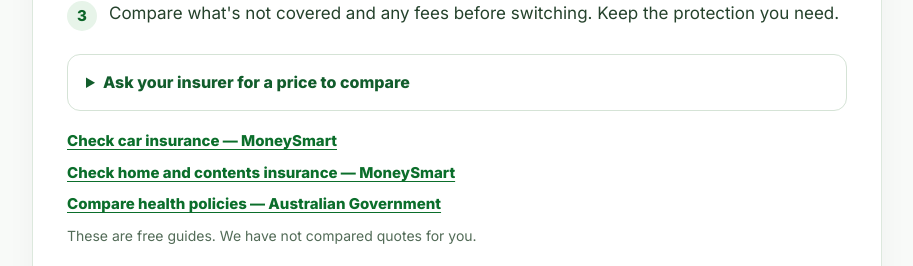
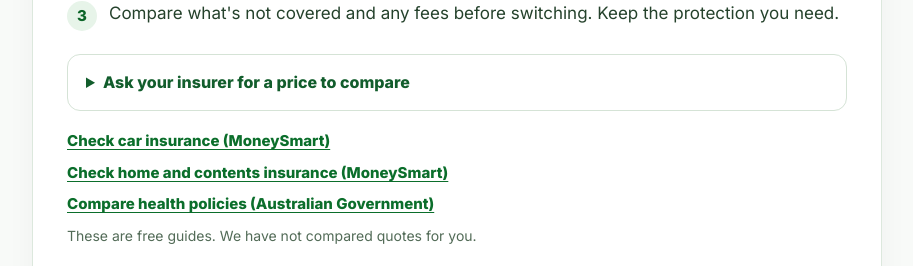
Before and after one commit to SpendShiftOfficial/Spenshiftnew, a Next.js app: page /report-preview in a window 1280 px wide. Shown: the part 2440-2706 px from the top of the page, without its empty margins (183-1096 px from the left). Built offline with nearby package versions, Linux system fonts and the light colour scheme; a web font is replaced by a local one.

Commit message:
Remove long dashes from report guide links

```diff
--- a/app/report/[id]/SimpleSavingsReport.tsx
+++ b/app/report/[id]/SimpleSavingsReport.tsx
@@ -201,23 +201,23 @@ function UsefulHelp({ op, r }: { op: SavingsOpportunity; r: ReportRefinements })
   if (area === "insurance" || area === "phone") {
     const guides: Record<string, { label: string; url: string }> = {
       "Car": {
-        label: "Check car insurance — MoneySmart",
+        label: "Check car insurance (MoneySmart)",
         url: "https://moneysmart.gov.au/car-insurance/how-to-save-money-on-car-insurance",
       },
       "Home or contents": {
-        label: "Check home and contents insurance — MoneySmart",
+        label: "Check home and contents insurance (MoneySmart)",
         url: "https://moneysmart.gov.au/home-insurance/choosing-home-insurance",
       },
       "Health": {
-        label: "Compare health policies — Australian Government",
+        label: "Compare health policies (Australian Government)",
         url: "https://www.privatehealth.gov.au/dynamic/search/",
       },
       "Life or income protection": {
-        label: "Read about life and income cover — MoneySmart",
+        label: "Read about life and income cover (MoneySmart)",
         url: "https://moneysmart.gov.au/how-life-insurance-works",
       },
       "Travel": {
-        label: "Check travel insurance — MoneySmart",
+        label: "Check travel insurance (MoneySmart)",
         url: "https://moneysmart.gov.au/other-types-of-insurance/travel-insurance",
       },
     };
@@ -226,7 +226,7 @@ function UsefulHelp({ op, r }: { op: SavingsOpportunity; r: ReportRefinements })
       (entry): entry is { label: string; url: string } => Boolean(entry),
     );
     const generalGuide = {
-      label: "How to check insurance — MoneySmart",
+      label: "How to check insurance (MoneySmart)",
       url: "https://moneysmart.gov.au/insurance",
     };
     return (
@@ -241,7 +241,7 @@ function UsefulHelp({ op, r }: { op: SavingsOpportunity; r: ReportRefinements })
         </details>
         <p className={styles.guide}>
           {(area === "phone"
-            ? [{ label: "Free phone and internet switching guide — ACMA", url: "https://www.acma.gov.au/switch-your-phone-or-internet-provider" }]
+            ? [{ label: "Free phone and internet switching guide (ACMA)", url: "https://www.acma.gov.au/switch-your-phone-or-internet-provider" }]
             : specificGuides.length ? specificGuides : [generalGuide]).map(guide => (
             <a key={guide.url} href={guide.url} target="_blank" rel="noopener noreferrer">{guide.label}</a>
           ))}
```
